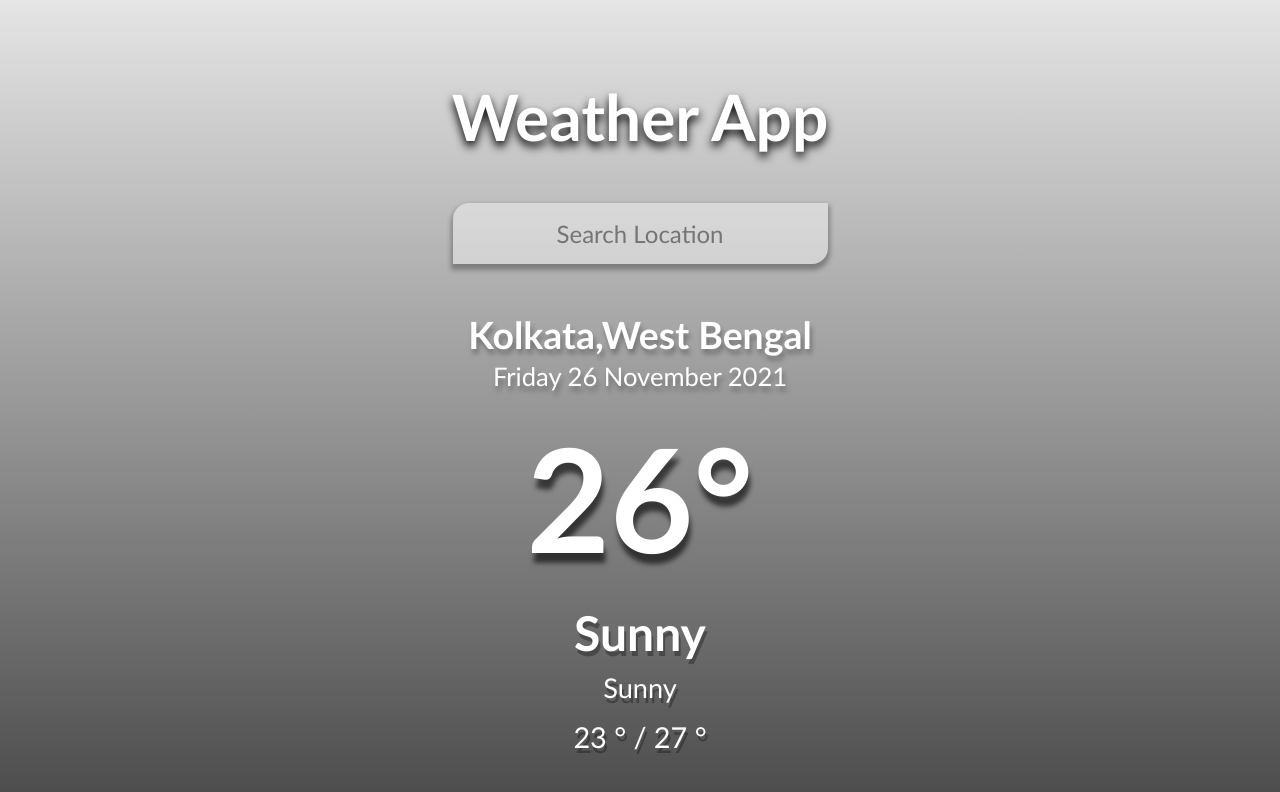
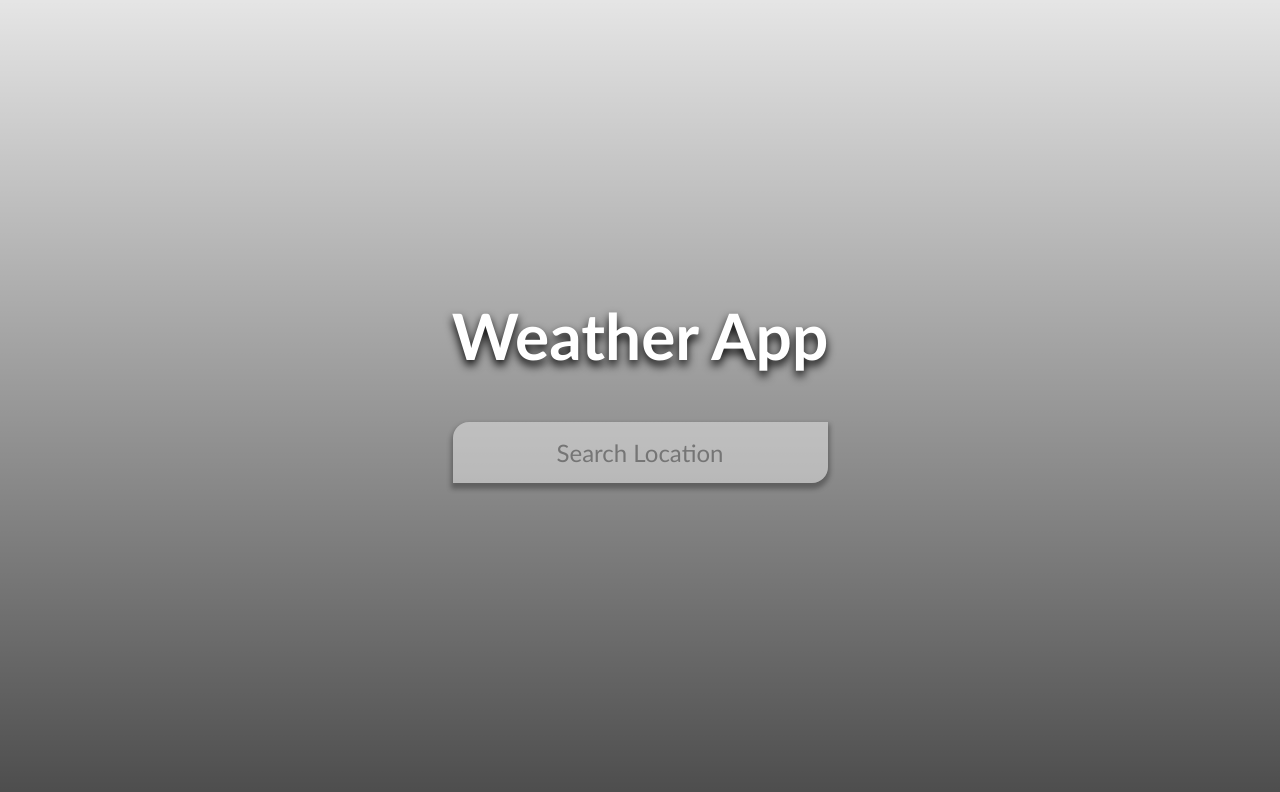
Before and after one commit to snehasishpaul/Weather-App, a plain HTML site: page index.html in a window 1280 px wide. Drawn offline with Linux system fonts and the light colour scheme.

Commit message:
Add files via upload

```diff
--- a/index.html
+++ b/index.html
@@ -21,13 +21,13 @@
             </div>
             <div class="weather-container">
                 <div class="weather-location">
-                    <h3>Kolkata,West Bengal</h3>
+                    <h3></h3>
                 </div>
-                <div class="weather-date">Friday 26 November 2021</div>
-                <div class="weather-temperature">26&deg;</div>
-                <div class="weather-situation">Sunny</div>
-                <div class="weather-humidity">Sunny</div>
-                <div class="weather-between">23 &deg; / 27 &deg;</div>
+                <div class="weather-date"></div>
+                <div class="weather-temperature"></div>
+                <div class="weather-situation"></div>
+                <div class="weather-humidity"></div>
+                <div class="weather-between"></div>
             </div>
         </div>
 
```
